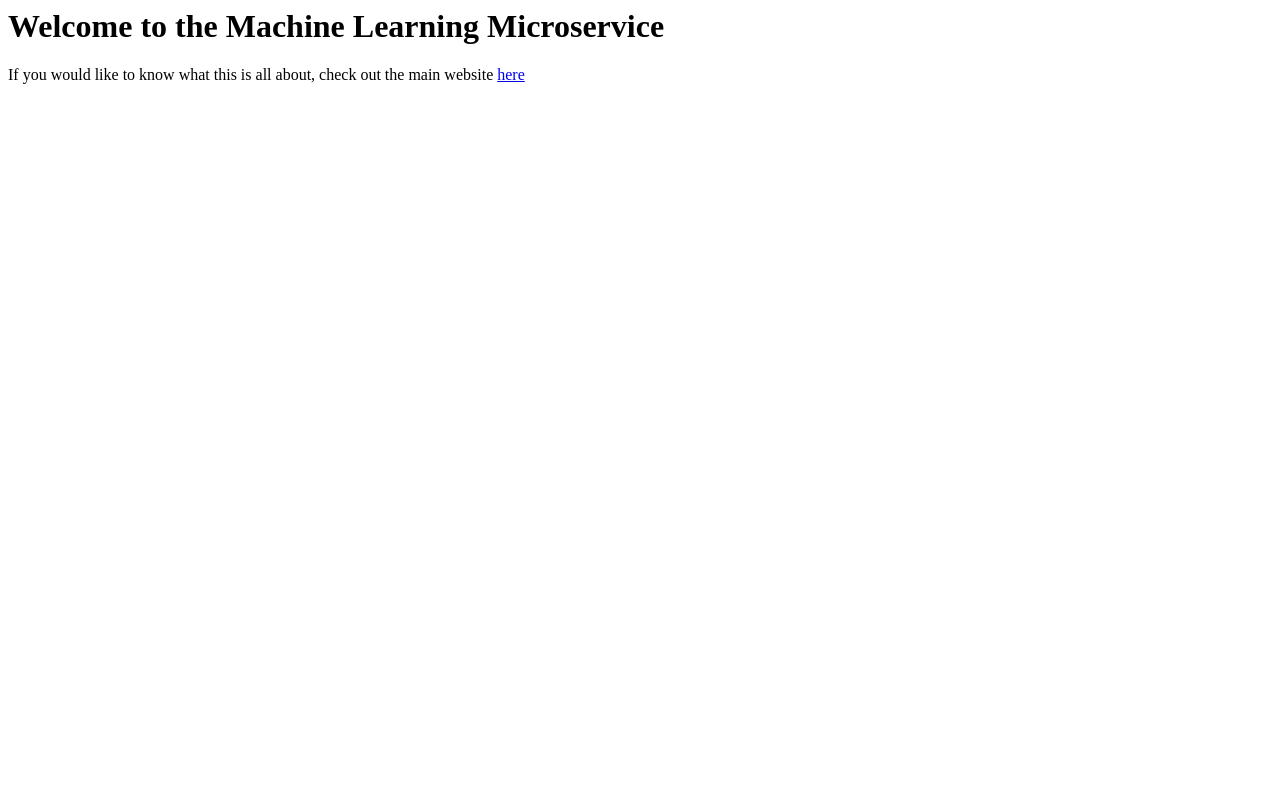
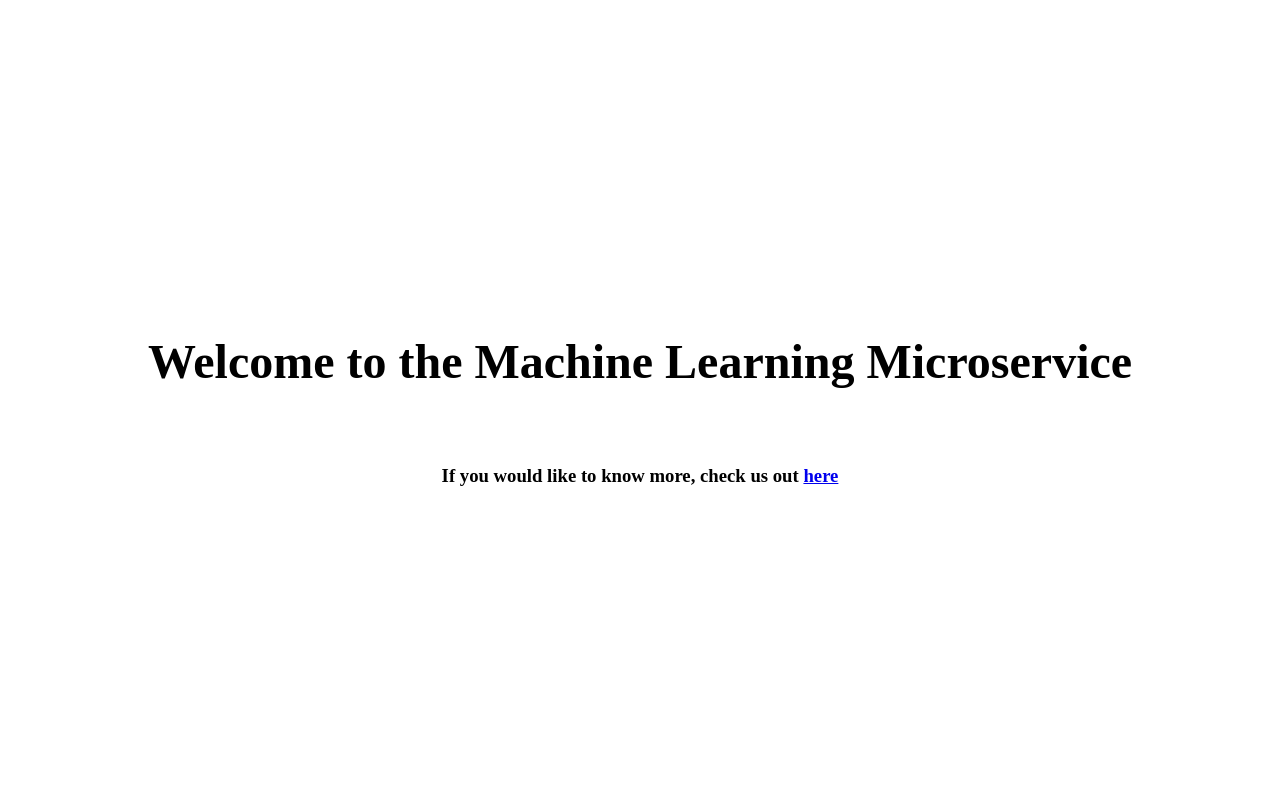
Before and after one commit to blake-enyart/heretolearn_django, a Django app: page / in a window 1280 px wide. Run offline with Django 3.2, Linux system fonts and the light colour scheme.

Commit message:
Add basic css styling to django app

```diff
--- /dev/null
+++ b/machinelearning/static/machinelearning/style.css
@@ -0,0 +1,16 @@
+h1 {
+  font-size: 300%
+}
+
+
+.main {
+  height: 100%;
+  display: grid;
+}
+
+.body {
+  display: flex;
+  flex-direction: column;
+  justify-content: center;
+  align-items: center;
+}
--- a/machinelearning/templates/machinelearning/index.html
+++ b/machinelearning/templates/machinelearning/index.html
@@ -1,5 +1,13 @@
-<h1>Welcome to the <b>Machine Learning</b> Microservice</h1>
+{% load static %}
 
-<p>
-  If you would like to know what this is all about, check out the main website  <a href="https://github.com/carriewalsh/HereToLearn">here</a>
-</p>
+<link rel="stylesheet" type="text/css" href="{% static 'machinelearning/style.css' %}">
+
+<div class="main">
+  <section class="body">
+    <h1 class="title">Welcome to the Machine Learning Microservice</h1><br>
+
+    <h3>
+      If you would like to know more, check us out  <a href="https://github.com/carriewalsh/HereToLearn">here</a>
+    </h3>
+  </section>
+</div>
```
